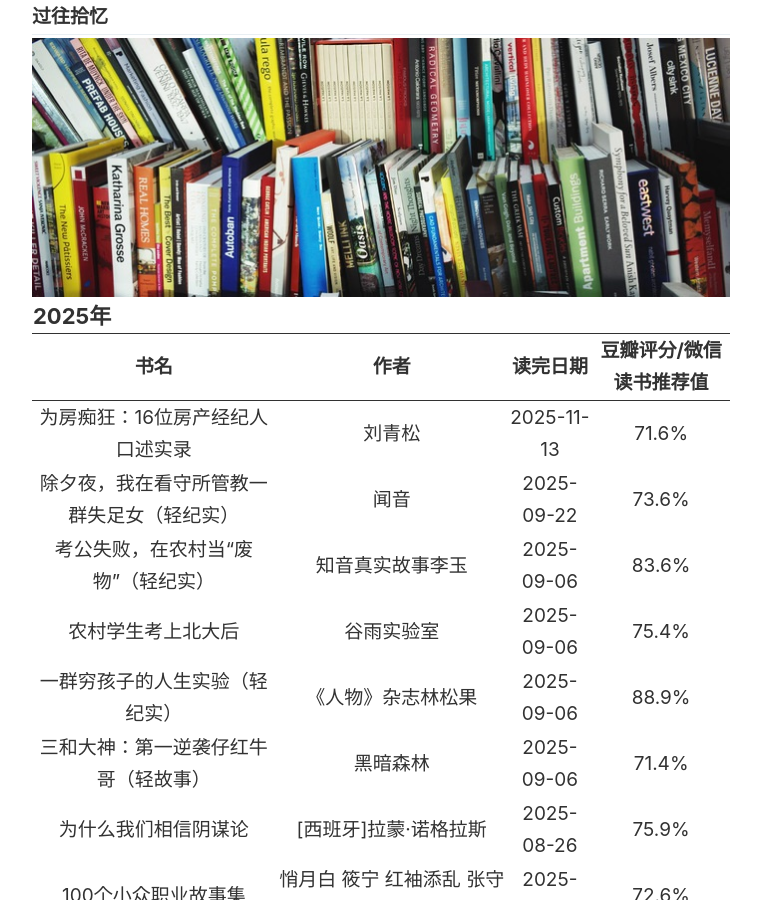
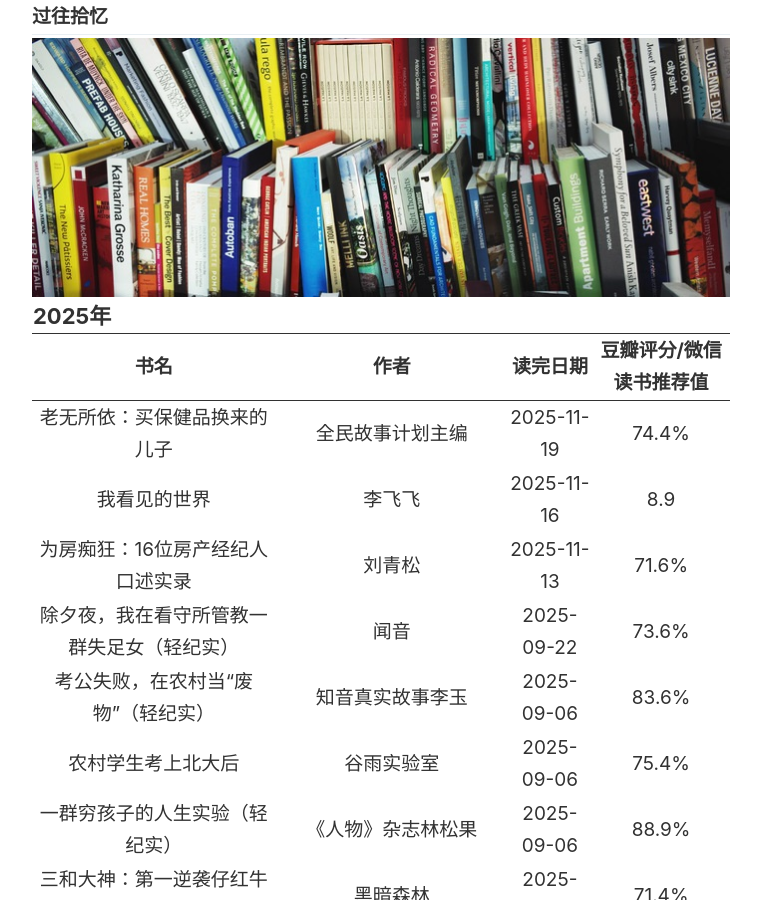
Before and after one commit to SWHL/SWHL.github.io, a Jekyll site: the page built from _pages/books.md, in a window 1280 px wide and 900 px high. Shown: the whole window, without its empty margins (259-1020 px from the left). Built offline with Jekyll 4.4.1, drawn with Linux system fonts in a browser that asks for light colours.

```diff
--- a/_pages/books.md
+++ b/_pages/books.md
@@ -16,6 +16,18 @@
         </tr>
 　　</thead>
     <tbody>
+　      <tr>
+　　　　　<td><a href="https://weread.qq.com/web/reader/34a32540813ab95d9g0122f2" target="_blank">老无所依：买保健品换来的儿子</a></td>
+　　　　　<td>全民故事计划主编</td>
+　　　　　<td>2025-11-19</td>
+　　　　　<td>74.4%</td>
+    　　</tr>
+　      <tr>
+　　　　　<td><a href="https://book.douban.com/subject/36672955/" target="_blank">我看见的世界</a></td>
+　　　　　<td>李飞飞</td>
+　　　　　<td>2025-11-16</td>
+　　　　　<td>8.9</td>
+    　　</tr>
 　      <tr>
 　　　　　<td><a href="https://weread.qq.com/web/reader/21932190813ab9be7g012e7f" target="_blank">为房痴狂：16位房产经纪人口述实录</a></td>
 　　　　　<td>刘青松</td>
```
Also changed, not shown: _pages/videos.md (+5 -0 lines).
